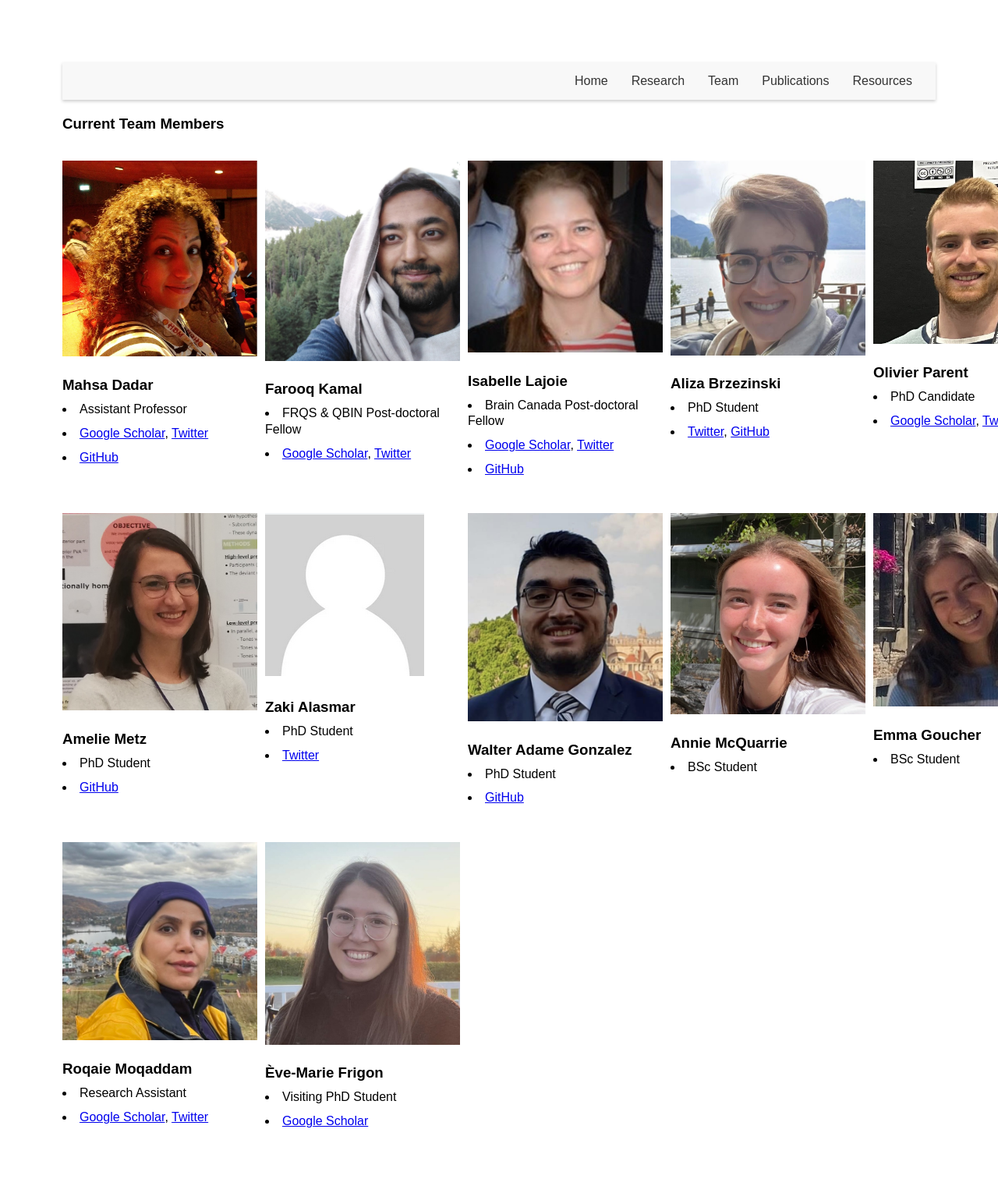
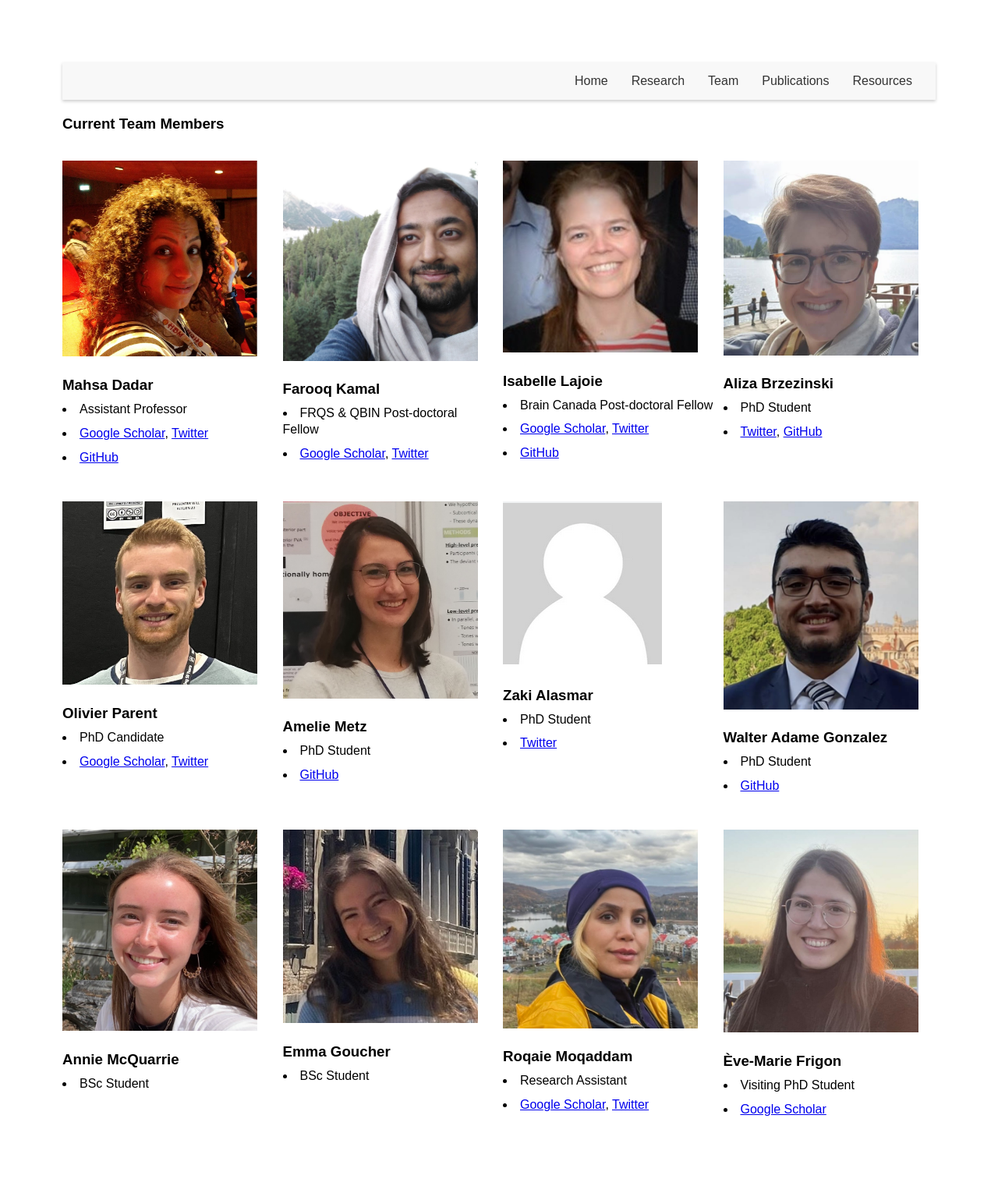
Before and after one commit to VANDAlab/VANDAlab.github.io, a Jekyll site: the page team.html, which Jekyll copies as it is, in a window 1280 px wide. Shown: the whole page at 78% size. Built offline with Jekyll 4.4.1, drawn with Linux system fonts in a browser that asks for light colours.

Commit message:
Update style.css

```diff
--- a/assets/css/style.css
+++ b/assets/css/style.css
@@ -80,7 +80,7 @@ img {
 /* Team member styles */
 .team-container {
   display: grid;
-  grid-template-columns: repeat(5, 1fr);
+  grid-template-columns: repeat(4, 1fr);
   gap: 10px;
 }
 
```
